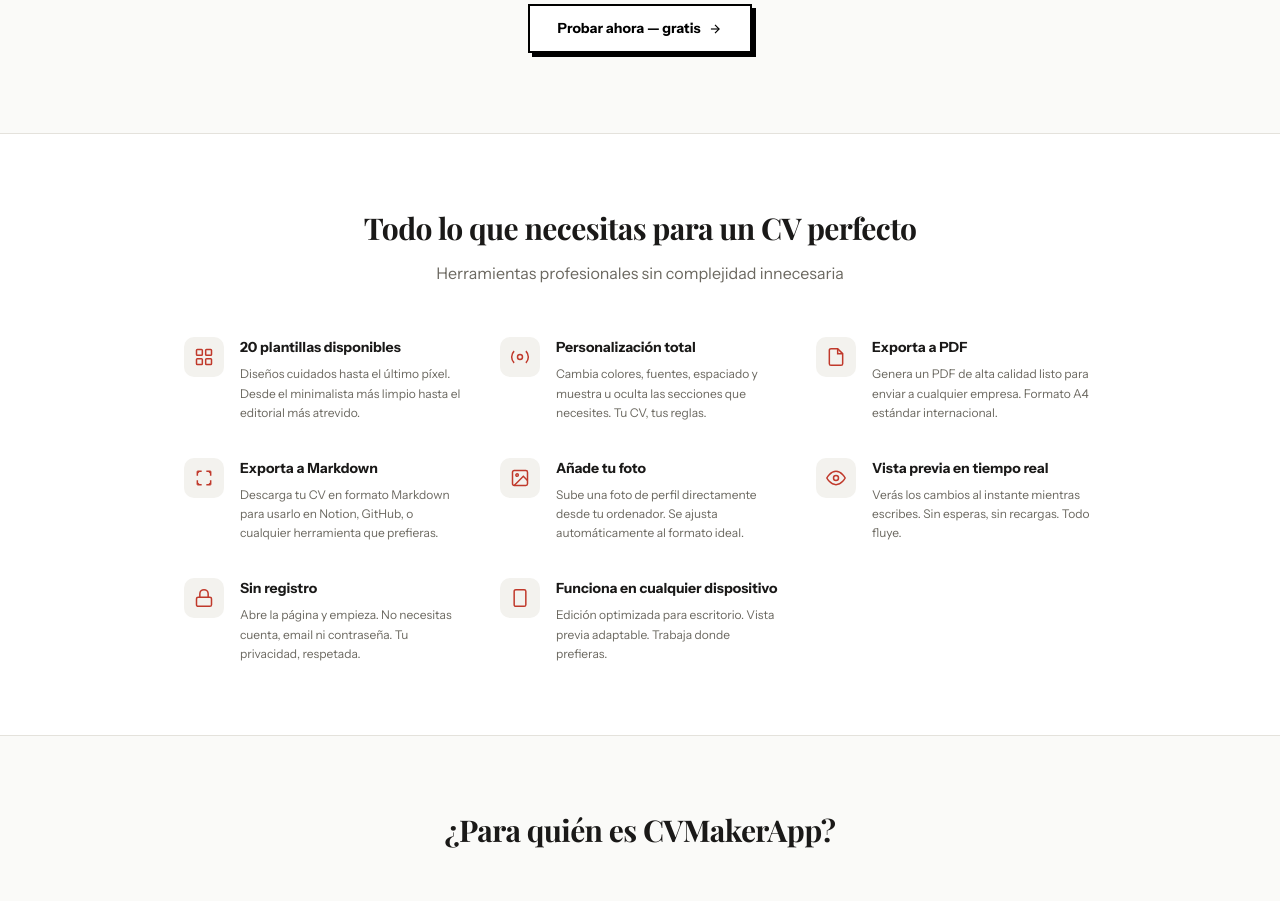
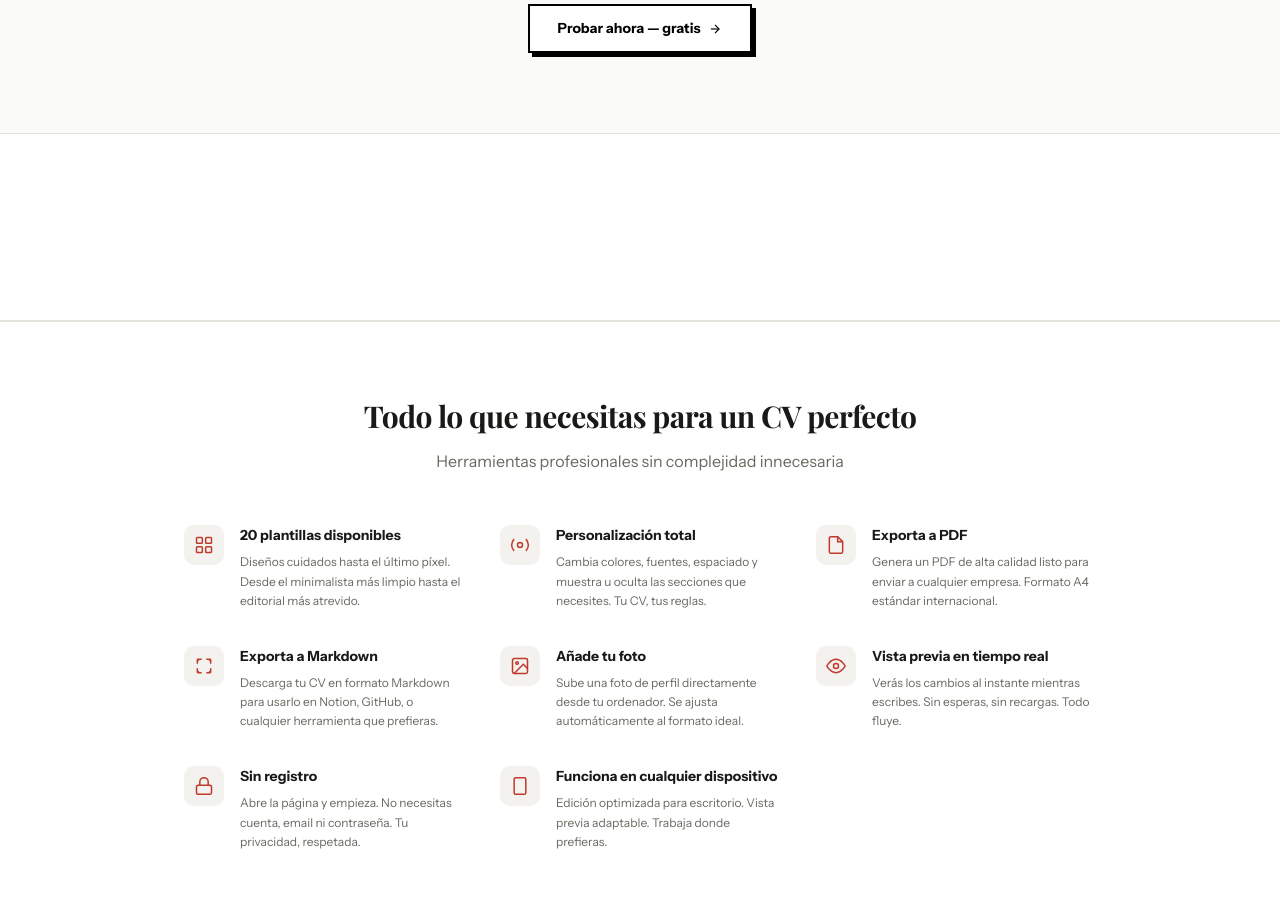
Before and after one commit to TirsoCode/resumecraft, a Next.js app: page / in a window 1280 px wide. Shown: the part 1500-2401 px from the top of the page. Built offline with nearby package versions, Linux system fonts and the light colour scheme; grey boxes are pictures that could not be loaded.

Commit message:
feat: banner publicitario (ad-swap) en home

```diff
--- a/app/page.tsx
+++ b/app/page.tsx
@@ -267,6 +267,13 @@ export default function Home() {
         </div>
       </section>
 
+      {/* Ad banner */}
+      <section style={{ background: "#fff", borderTop: "1px solid #E4E2DC", borderBottom: "1px solid #E4E2DC", padding: "28px 24px", display: "flex", justifyContent: "center" }}>
+        <div style={{ width: 300, textAlign: "center" }}>
+          <iframe src="https://ad-swap.web.app/frame.html?site=7GbIwKkjgIh1tNz2oErL" style={{ border: 0, width: 300, height: 130, maxWidth: "100%" }} loading="lazy" sandbox="allow-scripts allow-popups" title="Ad" />
+        </div>
+      </section>
+
       {/* Features */}
       <section style={{ background: "#fff", borderTop: "1px solid #E4E2DC", borderBottom: "1px solid #E4E2DC" }}>
         <div style={{ maxWidth: 960, margin: "0 auto", padding: "72px 24px" }}>
```
